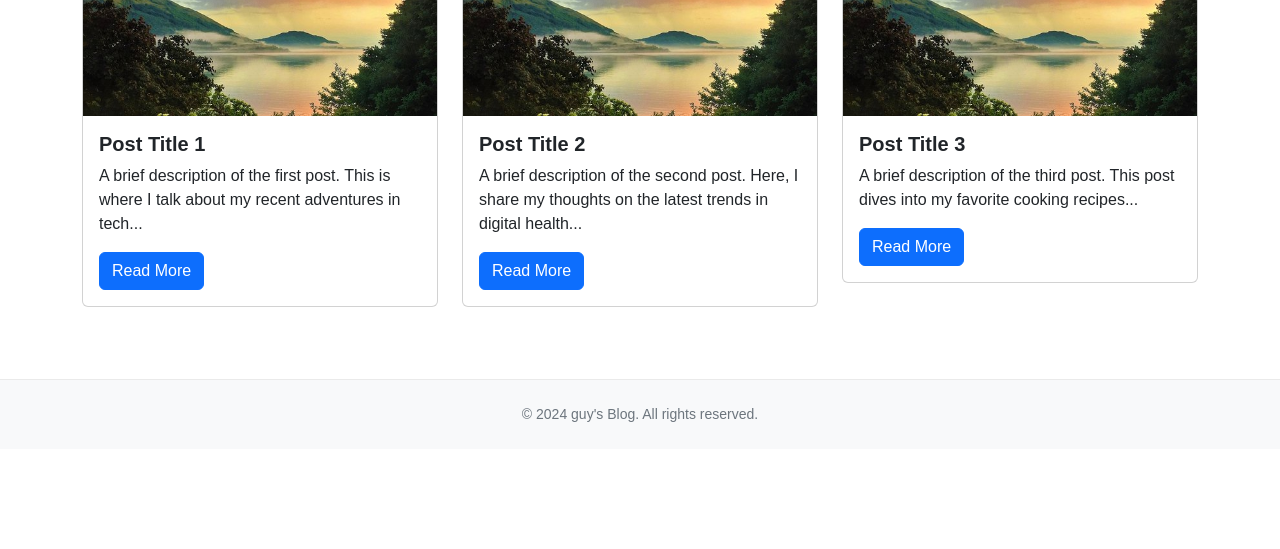
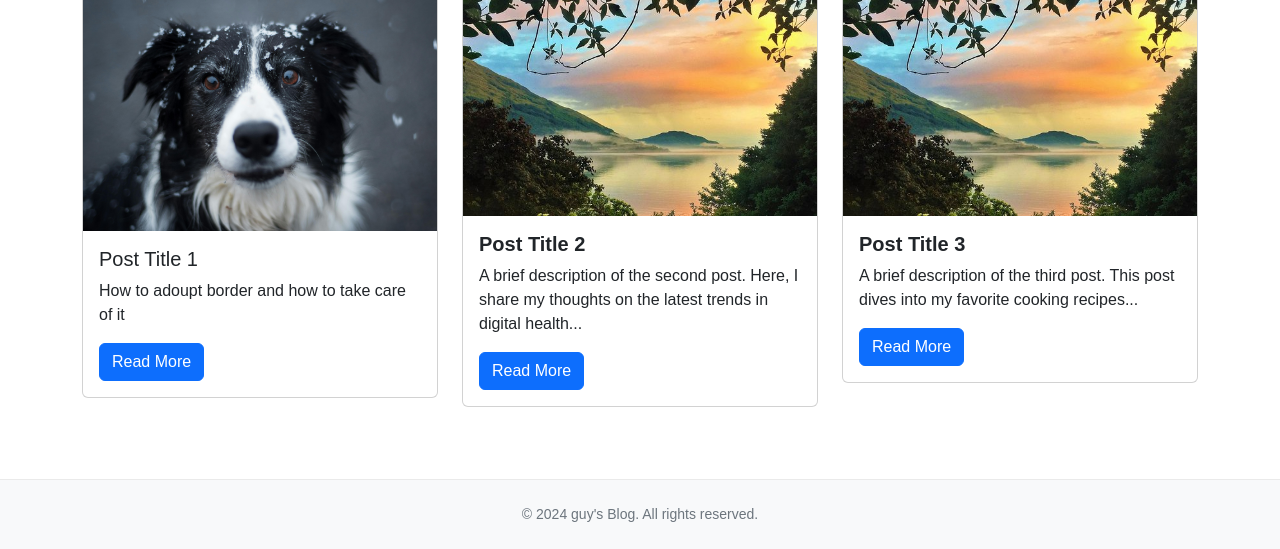
Before and after one commit to Guyohayon2/the-best-blog, a website: page public/index.html in a window 1280 px wide. Shown: the part 710-1259 px from the top of the page. Before the commit the page ends 1159 px from the top, so only its background shows below. Drawn offline with nearby package versions, Linux system fonts and the light colour scheme; a script that the page names is missing.

Commit message:
second commit

```diff
--- a/public/index.html
+++ b/public/index.html
@@ -10,7 +10,7 @@
 <body>
     <header class="text-white text-center py-5">
         <div class="container">
-            <img src="images\guy-pic.png" alt="guy-pic's Photo" class="rounded-circle mb-3" width="150" height="150">
+            <img src="images\guy-pic.png" alt="guy-pic's Photo" class="rounded-circle mb-3" width="250" height="250">
             <h1>Guys blog</h1>
             <p class="lead">Exploring the limits</p>
             <!-- Social media links -->
@@ -35,11 +35,11 @@
             <div class="row">
                 <div class="col-md-4">
                     <div class="card mb-4">
-                        <img src="images/post-image1.jpg" class="card-img-top" alt="Post Image 1">
+                        <img src="images/border.jpg" class="card-img-top" alt="BorderCollie">
                         <div class="card-body">
-                            <h5 class="card-title">Post Title 1</h5>
-                            <p class="card-text">A brief description of the first post. This is where I talk about my recent adventures in tech...</p>
-                            <a href="https://www.tripadvisor.co.il" class="btn btn-primary">Read More</a>
+                            <h5 class="Dogssssssss">Post Title 1</h5>
+                            <p class="card-text">How to adoupt border and how to take care of it </p>
+                            <a href="https://www.dogstrust.org.uk/dog-advice/getting-dog/breeds/border-collie" class="btn btn-primary">Read More</a>
                         </div>
                     </div>
                 </div>
--- a/public/styles.css
+++ b/public/styles.css
@@ -3,7 +3,7 @@ body {
 }
 
 header {
-    background-color: #0c9220;
+    background-color: #9287e7;
 }
 
 header img {
```
Also changed, not shown: public/images/border.jpg (added).
